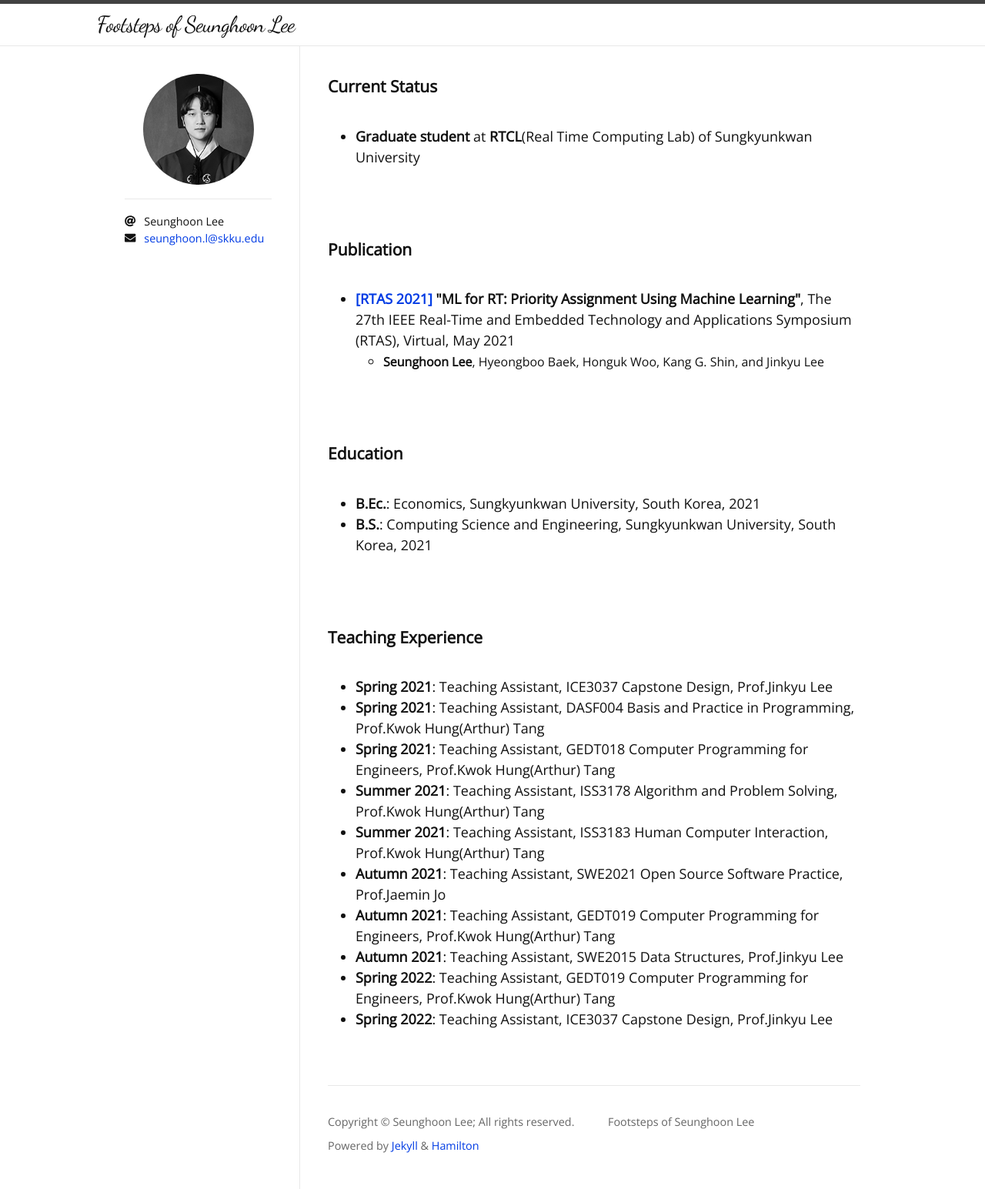
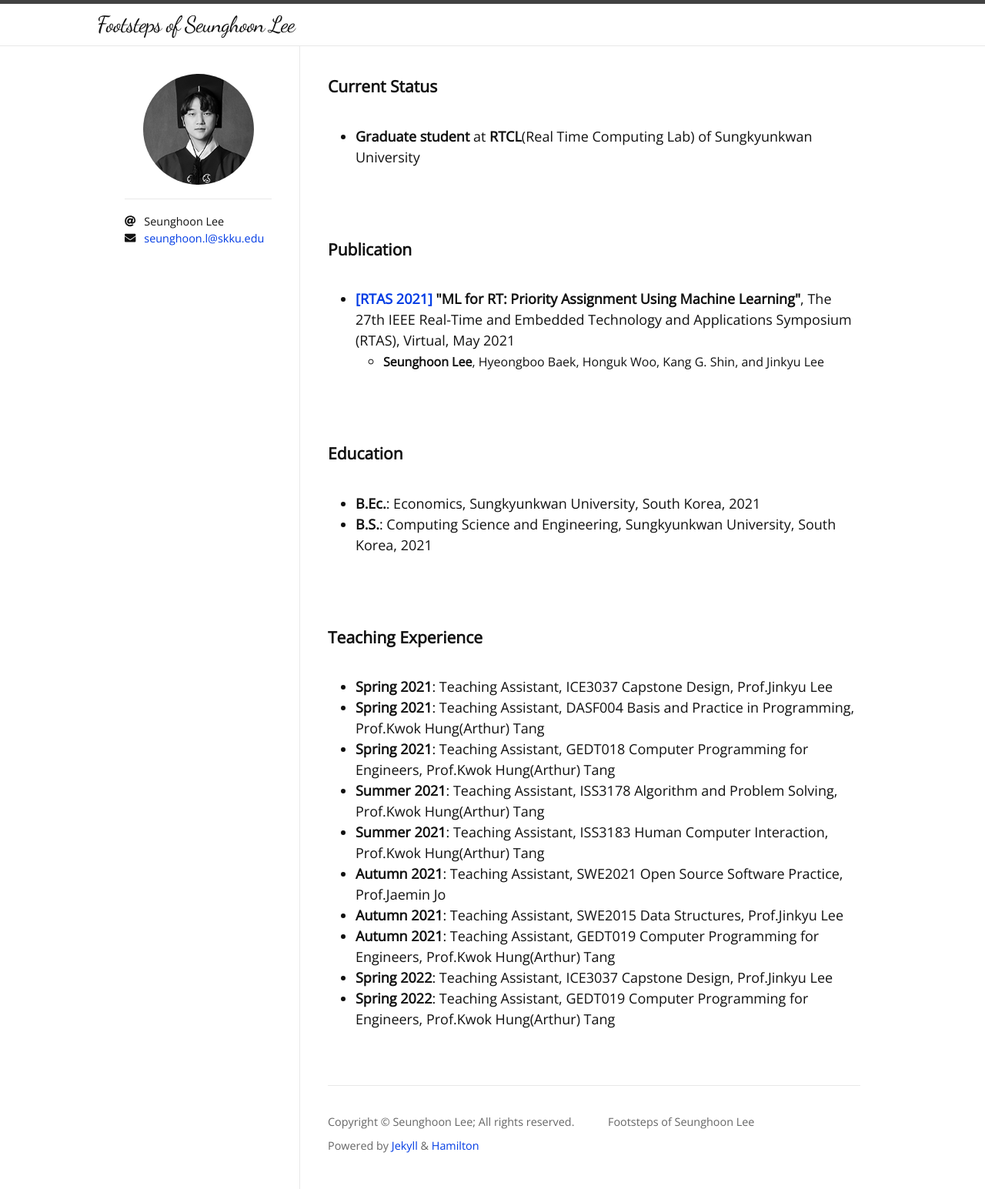
Before and after one commit to SeungHoon00/seunghoon00.github.io, a Jekyll site: the page built from index.html, in a window 1280 px wide. Shown: the whole page at 77% size. Built offline with Jekyll 4.4.1, drawn with Linux system fonts in a browser that asks for light colours; nearby versions of some CDN libraries; some web fonts are replaced; the list of posts is cut into pages by our own code; part of the change alters nothing that is shown.

```diff
--- a/_layouts/home.html
+++ b/_layouts/home.html
@@ -49,10 +49,10 @@ layout: default
       <li><b>Summer 2021</b>: Teaching Assistant, ISS3178 Algorithm and Problem Solving, Prof.Kwok Hung(Arthur) Tang</li>
       <li><b>Summer 2021</b>: Teaching Assistant, ISS3183 Human Computer Interaction, Prof.Kwok Hung(Arthur) Tang</li>
       <li><b>Autumn 2021</b>: Teaching Assistant, SWE2021 Open Source Software Practice, Prof.Jaemin Jo</li>
+      <li><b>Autumn 2021</b>: Teaching Assistant, SWE2015 Data Structures, Prof.Jinkyu Lee</li>
       <li><b>Autumn 2021</b>: Teaching Assistant, GEDT019 Computer Programming for Engineers, Prof.Kwok Hung(Arthur) Tang</li>
-      <li><b>Autumn 2021</b>: Teaching Assistant, SWE2015 Data Structures, Prof.Jinkyu Lee</li>
+      <li><b>Spring 2022</b>: Teaching Assistant, ICE3037 Capstone Design, Prof.Jinkyu Lee</li>
       <li><b>Spring 2022</b>: Teaching Assistant, GEDT019 Computer Programming for Engineers, Prof.Kwok Hung(Arthur) Tang</li>
-      <li><b>Spring 2022</b>: Teaching Assistant, ICE3037 Capstone Design, Prof.Jinkyu Lee</li>
     </ul>
   </section>
 
```
